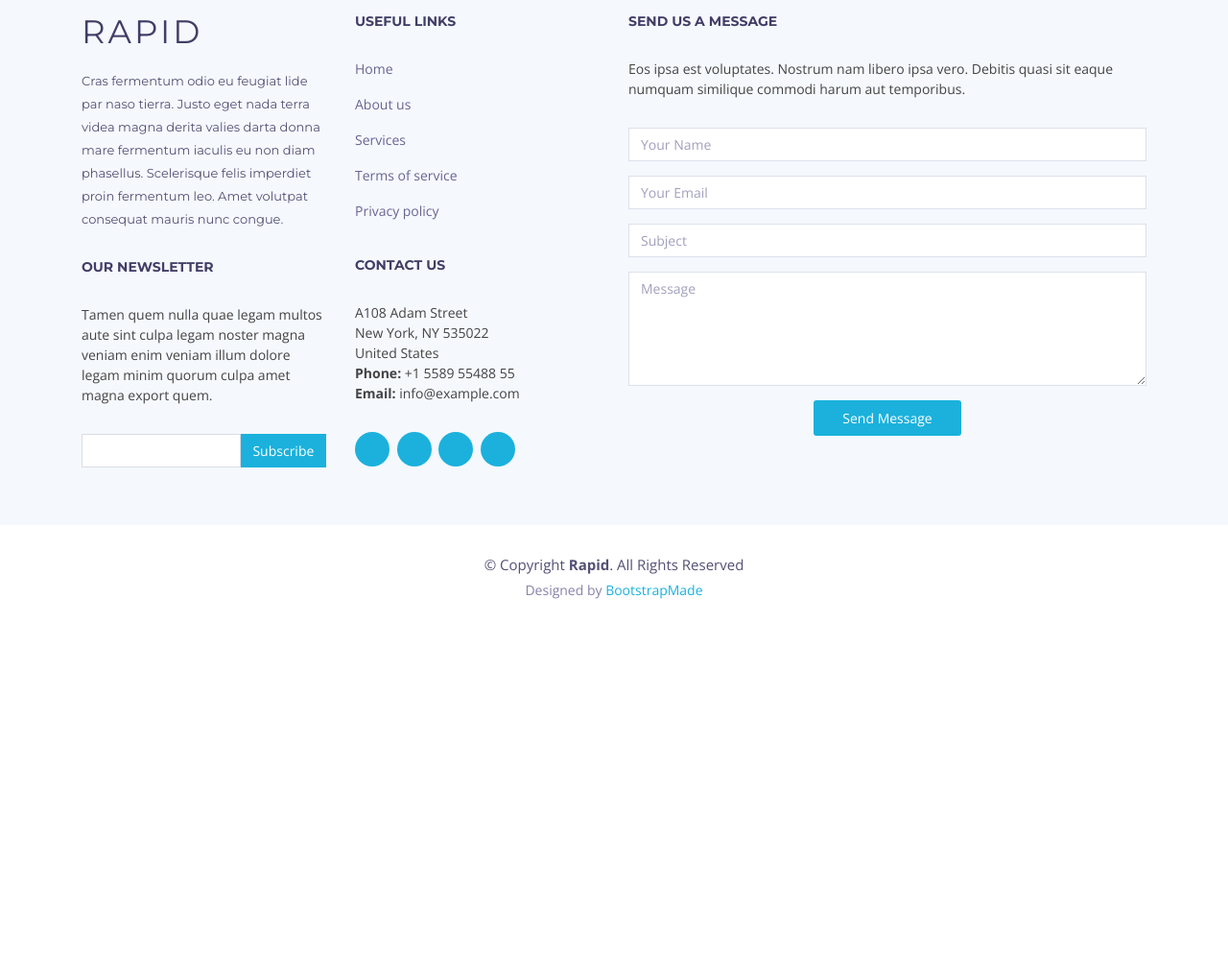
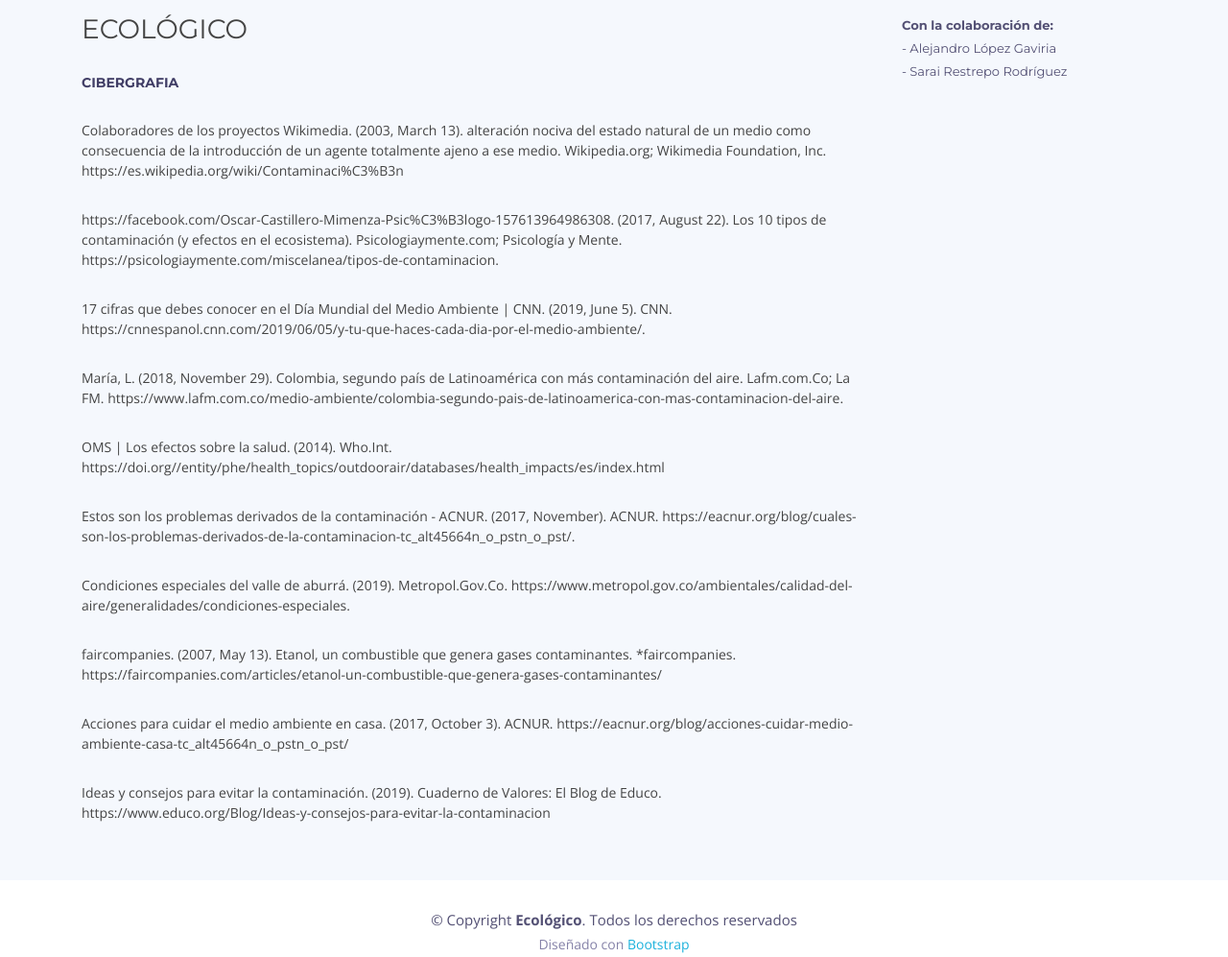
Before and after one commit to saraires/CartillaCienciasnaturales, a plain HTML site: page index.html in a window 1280 px wide. Shown: the part 6080-7077 px from the top of the page at 96% size. Before the commit the page ends 6735 px from the top, so only its background shows below. Drawn offline with nearby package versions, Linux system fonts and the light colour scheme; files whose address does not match are found by name.

Commit message:
Cartilla ciencias

```diff
--- a/index.html
+++ b/index.html
@@ -60,7 +60,7 @@
           <li><a href="#about">¿Qué es?</a></li>
           <li><a href="#services">Tipos</a></li>
           <li><a href="#pricing">Enfermedades</a></li>
-          <li><a href="#team">Acciones</a></li>
+          <li><a href="#faq">Acciones</a></li>
           <li><a href="#footer">Cibergrafia y créditos</a></li>
         </ul>
       </nav><!-- .main-nav -->
@@ -390,8 +390,8 @@
     <section id="faq">
       <div class="container">
         <header class="section-header">
-          <h3>Frequently Asked Questions</h3>
-          <p>Sed ut perspiciatis unde omnis iste natus error sit voluptatem accusantium doloremque</p>
+          <h3>¿Qué podemos hacer para ayudar?</h3>
+          <p>Sigue las siguientes recomendaciones y compartelas con todos tus conocidas, asi podemos hacer del mundo un lugar mejor</p>
         </header>
 
         <ul id="faq-list" class="wow fadeInUp">
@@ -483,58 +483,67 @@
 
         <div class="row">
 
-          <div class="col-lg-6">
+          <div class="col-lg-12">
 
             <div class="row">
 
-              <div class="col-sm-6">
+              <div class="col-sm-9">
+                <div class="footer-newsletter">
+                  <h3 class="footer-info">ECOLÓGICO</h3>
+                  <h4>Cibergrafia</h4>
+                  <p>Colaboradores de los proyectos Wikimedia. (2003, March 13). alteración nociva del estado natural de
+                    un medio como consecuencia de la introducción de un agente totalmente ajeno a ese medio.
+                    Wikipedia.org; Wikimedia Foundation, Inc. https://es.wikipedia.org/wiki/Contaminaci%C3%B3n
+                  </p>
+                  <p>
+                    https://facebook.com/Oscar-Castillero-Mimenza-Psic%C3%B3logo-157613964986308. (2017, August 22). Los
+                    10 tipos de contaminación (y efectos en el ecosistema). Psicologiaymente.com; Psicolog&#xED;a y
+                    Mente. https://psicologiaymente.com/miscelanea/tipos-de-contaminacion.
+                  </p>
+                  <p>
+                    17 cifras que debes conocer en el Día Mundial del Medio Ambiente | CNN. (2019, June 5). CNN.
+                    https://cnnespanol.cnn.com/2019/06/05/y-tu-que-haces-cada-dia-por-el-medio-ambiente/.
+                  </p>
+                  <p>
+                    María, L. (2018, November 29). Colombia, segundo país de Latinoamérica con más contaminación del
+                    aire. Lafm.com.Co; La FM.
+                    https://www.lafm.com.co/medio-ambiente/colombia-segundo-pais-de-latinoamerica-con-mas-contaminacion-del-aire.
+                    ‌
+                  </p>
+                  <p>
+                    OMS | Los efectos sobre la salud. (2014). Who.Int.
+                    https://doi.org//entity/phe/health_topics/outdoorair/databases/health_impacts/es/index.html
+                  </p>
+                  <p>
+                    Estos son los problemas derivados de la contaminación - ACNUR. (2017, November). ACNUR.
+                    https://eacnur.org/blog/cuales-son-los-problemas-derivados-de-la-contaminacion-tc_alt45664n_o_pstn_o_pst/.
+                  </p>
+                  <p>
+                    Condiciones especiales del valle de aburrá. (2019). Metropol.Gov.Co.
+                    https://www.metropol.gov.co/ambientales/calidad-del-aire/generalidades/condiciones-especiales.
+                  </p>
+                  <p>
+                    faircompanies. (2007, May 13). Etanol, un combustible que genera gases contaminantes.
+                    *faircompanies.
+                    https://faircompanies.com/articles/etanol-un-combustible-que-genera-gases-contaminantes/
+                  </p>
+                  <p>
+                    Acciones para cuidar el medio ambiente en casa. (2017, October 3). ACNUR.
+                    https://eacnur.org/blog/acciones-cuidar-medio-ambiente-casa-tc_alt45664n_o_pstn_o_pst/
+                  </p>
+                  <p>
+                    Ideas y consejos para evitar la contaminación. (2019). Cuaderno de Valores: El Blog de Educo.
+                    https://www.educo.org/Blog/Ideas-y-consejos-para-evitar-la-contaminacion
+                  </p>
+                </div>
+              </div>
+
+              <div class="col-sm-3">
 
                 <div class="footer-info">
-                  <h3>Rapid</h3>
-                  <p>Cras fermentum odio eu feugiat lide par naso tierra. Justo eget nada terra videa magna derita
-                    valies darta donna mare fermentum iaculis eu non diam phasellus. Scelerisque felis imperdiet proin
-                    fermentum leo. Amet volutpat consequat mauris nunc congue.</p>
-                </div>
-
-                <div class="footer-newsletter">
-                  <h4>Our Newsletter</h4>
-                  <p>Tamen quem nulla quae legam multos aute sint culpa legam noster magna veniam enim veniam illum
-                    dolore legam minim quorum culpa amet magna export quem.</p>
-                  <form action="" method="post">
-                    <input type="email" name="email"><input type="submit" value="Subscribe">
-                  </form>
-                </div>
-
-              </div>
-
-              <div class="col-sm-6">
-                <div class="footer-links">
-                  <h4>Useful Links</h4>
-                  <ul>
-                    <li><a href="#">Home</a></li>
-                    <li><a href="#">About us</a></li>
-                    <li><a href="#">Services</a></li>
-                    <li><a href="#">Terms of service</a></li>
-                    <li><a href="#">Privacy policy</a></li>
-                  </ul>
-                </div>
-
-                <div class="footer-links">
-                  <h4>Contact Us</h4>
-                  <p>
-                    A108 Adam Street <br>
-                    New York, NY 535022<br>
-                    United States <br>
-                    <strong>Phone:</strong> +1 5589 55488 55<br>
-                    <strong>Email:</strong> info@example.com<br>
-                  </p>
-                </div>
-
-                <div class="social-links">
-                  <a href="#" class="twitter"><i class="fa fa-twitter"></i></a>
-                  <a href="#" class="facebook"><i class="fa fa-facebook"></i></a>
-                  <a href="#" class="instagram"><i class="fa fa-instagram"></i></a>
-                  <a href="#" class="linkedin"><i class="fa fa-linkedin"></i></a>
+                  <p><b>Con la colaboración de:</b></p>
+                  <p>- Alejandro López Gaviria</p>
+                  <p>- Sarai Restrepo Rodríguez</p>
                 </div>
 
               </div>
@@ -543,46 +552,6 @@
 
           </div>
 
-          <div class="col-lg-6">
-
-            <div class="form">
-
-              <h4>Send us a message</h4>
-              <p>Eos ipsa est voluptates. Nostrum nam libero ipsa vero. Debitis quasi sit eaque numquam similique
-                commodi harum aut temporibus.</p>
-              <form action="" method="post" role="form" class="contactForm">
-                <div class="form-group">
-                  <input type="text" name="name" class="form-control" id="name" placeholder="Your Name"
-                    data-rule="minlen:4" data-msg="Please enter at least 4 chars" />
-                  <div class="validation"></div>
-                </div>
-                <div class="form-group">
-                  <input type="email" class="form-control" name="email" id="email" placeholder="Your Email"
-                    data-rule="email" data-msg="Please enter a valid email" />
-                  <div class="validation"></div>
-                </div>
-                <div class="form-group">
-                  <input type="text" class="form-control" name="subject" id="subject" placeholder="Subject"
-                    data-rule="minlen:4" data-msg="Please enter at least 8 chars of subject" />
-                  <div class="validation"></div>
-                </div>
-                <div class="form-group">
-                  <textarea class="form-control" name="message" rows="5" data-rule="required"
-                    data-msg="Please write something for us" placeholder="Message"></textarea>
-                  <div class="validation"></div>
-                </div>
-
-                <div id="sendmessage">Your message has been sent. Thank you!</div>
-                <div id="errormessage"></div>
-
-                <div class="text-center"><button type="submit" title="Send Message">Send Message</button></div>
-              </form>
-            </div>
-
-          </div>
-
-
-
         </div>
 
       </div>
@@ -590,7 +559,7 @@
 
     <div class="container">
       <div class="copyright">
-        &copy; Copyright <strong>Rapid</strong>. All Rights Reserved
+        &copy; Copyright <strong>Ecológico</strong>. Todos los derechos reservados
       </div>
       <div class="credits">
         <!--
@@ -599,7 +568,7 @@
           Licensing information: https://bootstrapmade.com/license/
           Purchase the pro version with working PHP/AJAX contact form: https://bootstrapmade.com/buy/?theme=Rapid
         -->
-        Designed by <a href="https://bootstrapmade.com/">BootstrapMade</a>
+        Diseñado con <a href="https://getbootstrap.com/">Bootstrap</a>
       </div>
     </div>
   </footer><!-- #footer -->
```
